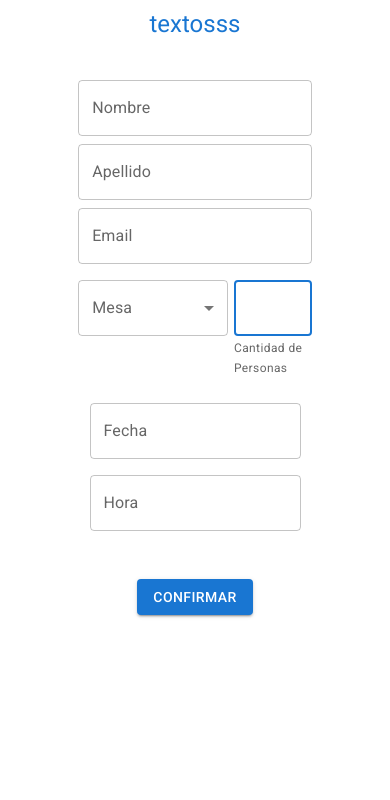
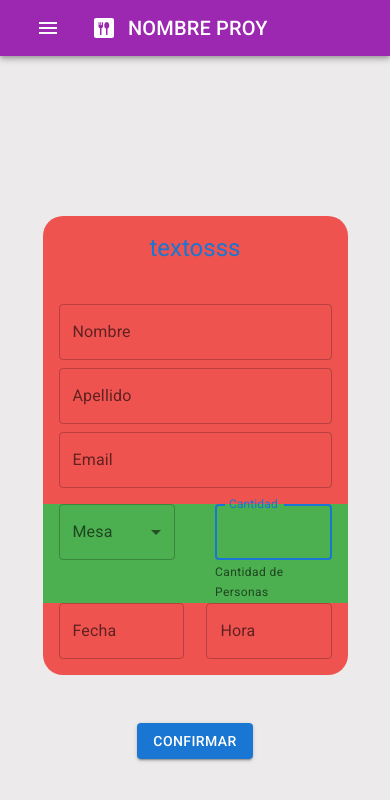
Before and after one commit to JonaDeEmeA/Udd.Proy4, a React (Create React App) app: page /reserva in a window 390 px wide. Shown: the top 800 px of the page. Built offline with nearby package versions, Linux system fonts and the light colour scheme.

Commit message:
se agrega responsividad

```diff
--- a/src/App.css
+++ b/src/App.css
@@ -1,3 +1,4 @@
 body{
-    background-color: rgb(255, 255, 255);
+    background-color: rgb(236, 234, 234);
+    margin: 0 0 0 0;
 }
--- a/src/componentes/BtnGeneral.jsx
+++ b/src/componentes/BtnGeneral.jsx
@@ -1,4 +1,7 @@
 import { Button, Stack, Box } from "@mui/material"
+
+
+
 
 
 const accionBtn =()=>{
--- a/src/componentes/ModalReg.jsx
+++ b/src/componentes/ModalContacto.jsx
@@ -22,7 +22,7 @@ const styleModal ={
 
 
 
-export  const ModalReg=() =>{
+export  const ModalContacto=() =>{
   const [open, setOpen] = useState(false);
 
   const handleClickOpen = () => {
@@ -35,9 +35,9 @@ export  const ModalReg=() =>{
   };
 
   return (
-    <div>
+    <>
 
-      <BtnGeneral nombreBtn="Registrar" accion={handleClickOpen} />
+      <BtnGeneral nombreBtn="Contacto" accion={handleClickOpen} />
       <Dialog open={open} onClose={handleClose}>
         <DialogTitle>Subscribe</DialogTitle>
         <DialogContent>
@@ -88,6 +88,6 @@ export  const ModalReg=() =>{
           <Button onClick={handleClose}>Registrar</Button>
         </DialogActions>
       </Dialog>
-    </div>
+    </>
   );
 }
--- a/src/componentes/MuiBtn.jsx
+++ b/src/componentes/MuiBtn.jsx
@@ -4,6 +4,8 @@ import FormatBoldIcon from "@mui/icons-material/FormatBold"
 import FormatItalicIcon from "@mui/icons-material/FormatItalic"
 import FormatUnderLinedIcon from "@mui/icons-material/FormatUnderlined"
 import  React, {useState} from "react"
+
+
 
 
 export const MuiButton = () => {
--- /dev/null
+++ b/src/componentes/MuiMenu.jsx
@@ -0,0 +1,49 @@
+
+import { Button, IconButton, Menu, MenuItem, Typography, Grid } from "@mui/material";
+import MenuIcon from "@mui/icons-material/Menu";
+
+import { useState } from "react";
+
+
+
+
+export const MuiMenu = () => {
+  const [anchorEl, setAnchorEl] = useState(null);
+  const open = Boolean(anchorEl);
+  const handleClick = (event) => {
+    setAnchorEl(event.currentTarget);
+  };
+  const handleClose = () => {
+    setAnchorEl(null);
+  };
+
+  return (
+
+    <div>
+      <Button
+        color="inherit"
+        size="small"
+        id="basic-button"
+        aria-controls={open ? 'basic-menu' : undefined}
+        aria-haspopup="true"
+        aria-expanded={open ? 'true' : undefined}
+        onClick={handleClick}
+      >
+        <MenuIcon />
+      </Button>
+      <Menu
+        id="basic-menu"
+        anchorEl={anchorEl}
+        open={open}
+        onClose={handleClose}
+        MenuListProps={{
+          'aria-labelledby': 'basic-button',
+        }}
+      >
+        <MenuItem onClick={handleClose}>Profile</MenuItem>
+        <MenuItem onClick={handleClose}>My account</MenuItem>
+        <MenuItem onClick={handleClose}>Logout</MenuItem>
+      </Menu>
+    </div>
+  );
+}
--- a/src/componentes/MuiNavbar.jsx
+++ b/src/componentes/MuiNavbar.jsx
@@ -1,16 +1,20 @@
-import  DiningIcon  from "@mui/icons-material/Dining";
-import { AppBar,Toolbar, IconButton, Typography, Stack, Button } from "@mui/material"
+import DiningIcon from "@mui/icons-material/Dining";
+import { AppBar, Toolbar, IconButton, Typography, Stack, Button } from "@mui/material"
+
+import {MuiMenu } from "./MuiMenu"
 
 
-export const MuiNavbar =()=>{
+export const MuiNavbar = () => {
 
-    return(
+    return (
         <AppBar position="static" color="secondary" >
+
             <Toolbar >
-                <IconButton size="large"  color="inherit" aria-label="logo" >
+                <MuiMenu />
+                <IconButton size="large" color="inherit" aria-label="logo" >
                     <DiningIcon />
                 </IconButton>
-                <Typography variant="h6" component="div" sx={{flexGrow : 1}}>
+                <Typography variant="h6" component="div" sx={{ flexGrow: 1 }}>
                     NOMBRE PROY
                 </Typography>
                 {/* <Stack direction="row" spacing={2} >
--- a/src/componentes/MuiPicker.jsx
+++ b/src/componentes/MuiPicker.jsx
@@ -13,13 +13,18 @@ export const MuiPicker = () => {
 
 	return (
 
-		<Grid container justifyContent="center" spacing={2} marginTop={1} >
-
-		  <Grid item>
+		<Grid container justifyContent="center"   >
+			<Box sx={{
+				px:2, pb:2,
+				borderRadius: "0 0 20px 20px" ,
+				bgcolor: "error.light",
+				width:{xs:"70%",sm:"45%", md:"40%", xl:"35%" }}}>
+			<Grid container justifyContent= 'space-between'>
+		  <Grid item xs={5.5} >
 			<DatePicker
-
+				sx={{ width:"100%"}}
 				label="Fecha "
-				renderInput={(params) => <TextField {...params} />}
+				renderInput={(params) => <TextField {...params}  />}
 				value={selectedDate}
 				onChange={(newValue) => {
 					setSelectedDate(newValue)
@@ -28,8 +33,9 @@ export const MuiPicker = () => {
 			</Grid>
 
 
-			<Grid item>
+			<Grid item xs={5.5}>
 			<TimePicker
+				sx={{ width:"100%"}}
 				label="Hora"
 				renderInput={(params) => <TextField {...params} />}
 				value={selectedTime}
@@ -38,6 +44,8 @@ export const MuiPicker = () => {
 				}}
 			/>
 			</Grid>
+			</Grid>
+			</Box>
 		</Grid>
 
 	);
--- a/src/componentes/Selector.jsx
+++ b/src/componentes/Selector.jsx
@@ -1,26 +1,32 @@
-import { MenuItem,InputLabel, FormHelperText, FormControl, Select, Grid } from "@mui/material";
+import { TextField, MenuItem, InputLabel, FormHelperText, FormControl, Select, Grid, Box, Container } from "@mui/material";
+import { Stack } from "@mui/system";
 import { useState } from "react";
-import { InputCaja } from "./InputCaja";
+
+import { InputCaja } from "../componentes/InputCaja";
 
 
 
-export const Selector=()=> {
-    const [age, setAge] = useState("");
+export const Selector = () => {
+  const [mesa, setMesa] = useState("");
 
   const handleChange = (event) => {
-      setAge(event.target.value);
+    setMesa(event.target.value);
   };
 
   return (
     <Grid container justifyContent="center" >
-          <Grid item xs={5} >
-        <FormControl  sx={{  minWidth: 150 }}>
+      <Box sx={{
+        px:2,
+        bgcolor: "success.light", width: { xs:"70%",sm:"45%", md:"40%", xl:"35%" } }}>
+        <Grid container spacing={2} justifyContent= 'space-between'>
+        <Grid item xs={5.5} >
+          <FormControl fullWidth >
             <InputLabel id="select-label">Mesa</InputLabel>
             <Select
               labelId="demo-simple-select-helper-label"
               id="demo-simple-select-helper"
-            value={age}
-            label="Age"
+              value={mesa}
+              label="Mesa"
               onChange={handleChange}
 
             >
@@ -33,12 +39,16 @@ export const Selector=()=> {
 
             </Select>
 
+
           </FormControl>
         </Grid>
-        <Grid item xs={2.5}>
-        <InputCaja />
+        <Grid item xs={5.5}>
+        <InputCaja  id="Cant. Persona" label="Cantidad"/>
+
           <FormHelperText>Cantidad de Personas</FormHelperText>
         </Grid>
         </Grid>
+      </Box>
+    </Grid>
   );
 }
--- a/src/vistas/HomeView.jsx
+++ b/src/vistas/HomeView.jsx
@@ -1,58 +1,94 @@
 
 import { BtnGeneral } from "../componentes/BtnGeneral";
-import { ModalReg } from "../componentes/ModalReg";
-import { ModalIngreso } from "../componentes/ModalIngreso";
+import { ModalContacto } from "../componentes/ModalContacto";
+import { TabMenu } from "../componentes/TabMenu";
 import { MuiNavbar } from "../componentes/MuiNavbar";
 
-import { Stack, Box, Container,Typography } from "@mui/material";
+import { Stack, Box, Container, Typography, Grid } from "@mui/material";
+import { useNavigate } from "react-router-dom";
+import { height } from "@mui/system";
 
 
 
-const style ={
-	imgCarta:{
-		width: "300px",
-		borderRadius: "10px"
+const style = {
+	imgCarta: {
+
+		width: "95%",
+		maxHeight: "500px",
+		borderRadius: "10px 10px 0 0",
+
+
+
+
 	},
 
 };
 
+export const HomeView = (props) => {
 
-export const HomeView = () => {
+	const navegar = useNavigate();
 
-	const imprimirReserva = ()=>{
-		console.log("testReserva");
+	const imprimirReserva = () => {
+		navegar("/reserva");
 	}
 
+	//sx={{my: {xs:"15%", lg:"50%"}}}
 	return (
-		<main>
+		<>
+			<Box sx={{ bgcolor: "rgb(236, 234, 234)", height: "100vh" }}>
+				<MuiNavbar />
 
-			{/* <MuiNavbar /> */}
+				<Grid
+					container
+					justifyContent="center"
+					alignContent="center"
+					sx={{ height: "93%" }}
+					component="main"   >
 
-				<Container maxWidth="sm" align="center" sx={{
-					paddingTop: 10,
-					marginBottom: 12,
+					<Grid item
+						textAlign="center"
+						xs={10} md={6}>
+						<Box  sx={{
+							bgcolor: "error.light",
+							borderRadius: { xs: "20px 20px 0 0  ", md: "20px 0 0 20px" },
+							height: { xs: "370px", md: "70vh" }
+						}}>
 
-				}}>
-					<Typography variant="h5" align="center" color="textPrimary" gutterBottom >
+							<Typography pt={5} variant="h4" color="textPrimary" >
 								Restaurant 777
 							</Typography>
 
+							<Box sx={{ pt: 5 }}>
 								<img src="https://www.astarteinformatica.com/blog/wp-content/uploads/2018/09/como-elaborar-una-carta-restaurante.jpg" alt="cartamenu" style={style.imgCarta} />
-					<Typography variant="overline" align="center" color="textSecondary" paragraph >
+							</Box>
+						</Box>
+					</Grid>
+
+					<Grid gap={2} item container direction="column" justifyContent="center"
+						pt={1}
+						xs={10} md={4}
+						sx={{
+							bgcolor: "error.light",
+							borderRadius: { xs: "0 0 20px 20px ", md: "0 20px 20px 0 " }
+						}} >
+
+						<Typography variant="overline" color="primaryChannel" textAlign="center" paragraph >
 							Ya provaste nuestra nueva carta con las especialidades de coleccion!? No te la pierdas!!
 						</Typography>
+
 						<BtnGeneral nombreBtn="Reserva" accion={imprimirReserva} />
-				</Container>
+						<br />
+						<ModalContacto />
+						<br />
+					</Grid>
+
+				</Grid>
+			</Box>
 
 
-			<Stack spacing={2} component="section"  >
-
-				<ModalReg />
-				<ModalIngreso />
-			</Stack>
 
 
-		</main>
+		</>
 
 
 
--- a/src/vistas/ReservaView.jsx
+++ b/src/vistas/ReservaView.jsx
@@ -2,10 +2,13 @@ import { MuiPicker } from "../componentes/MuiPicker";
 import { InputCaja } from "../componentes/InputCaja";
 import { Selector } from "../componentes/Selector";
 import { BtnGeneral } from "../componentes/BtnGeneral";
+import { MuiNavbar } from "../componentes/MuiNavbar";
 
 import { LocalizationProvider } from "@mui/x-date-pickers";
 import { AdapterDateFns } from "@mui/x-date-pickers/AdapterDateFns";
-import {  Grid, Box, Typography } from "@mui/material";
+import {  Grid, Box, Typography,IconButton } from "@mui/material";
+
+
 
 
 
@@ -14,35 +17,39 @@ export const ReservaView = () => {
 
 	return (
 
-		<Grid
 
-			container
-			justifyContent="center"
+		<>
+		<MuiNavbar />
+		<Grid  container justifyContent="center" component="main"	>
 
-			// direction="column"
-			// alignItems="center"
-			//style={{ backgroundColor: "red" }}
-			>
-			<Grid item xs={7.5} marginBottom={5} textAlign="center">
+			<Box  sx={{
+			mt:20, px:2, pt:2,
+			borderRadius: "20px 20px 0 0 ",
+			bgcolor: "error.light",
+			width:{xs:"70%",sm:"45%", md:"40%", xl:"35%" }  }}>
+			<Grid item xs={12} marginBottom={5} textAlign="center">
 			<Typography variant="h5" color="primary" > textosss</Typography>
 			</Grid>
 
-			<Grid item xs={7.5} marginBottom={1}>
-				<InputCaja id="nombre" label="Nombre" />
+			<Grid item xs={12}  marginBottom={1}>
+				<InputCaja  id="nombre" label="Nombre" />
 			</Grid >
-			<Grid item xs={7.5} marginBottom={1}>
+			<Grid item xs={12}  marginBottom={1}>
 				<InputCaja id="apellido" label="Apellido" />
 			</Grid >
-			<Grid item xs={7.5} marginBottom={2}>
+			<Grid item xs={12} marginBottom={2}>
 				<InputCaja id="mail" label="Email" />
 			</Grid >
+
+			</Box>
+			</Grid>
 
 
 				<Selector />
 
 
 			<LocalizationProvider dateAdapter={AdapterDateFns}>
-				<Grid item xs={7.5}>
+				<Grid item xs={5}>
 					<MuiPicker />
 				</Grid>
 			</LocalizationProvider>
@@ -51,7 +58,12 @@ export const ReservaView = () => {
 				<BtnGeneral nombreBtn="Confirmar"/>
 			</Grid>
 
-		</Grid>
+
+
+
+
+			</>
+
 
 
 
```
Also changed, not shown: src/componentes/TabMenu.jsx (added). Lines whose indentation alone changed are shown as unchanged.
